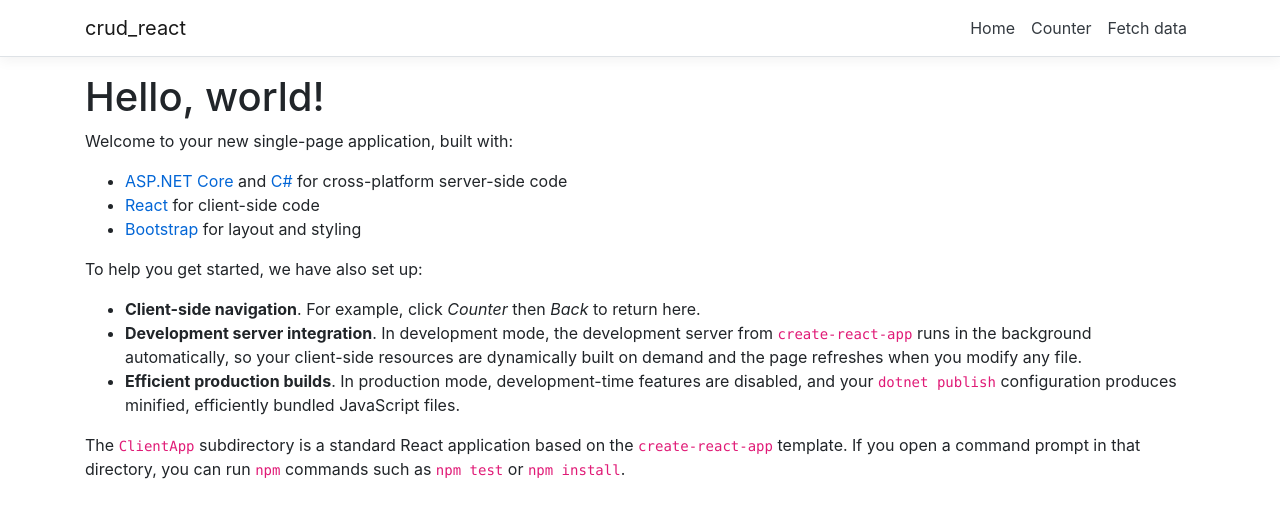
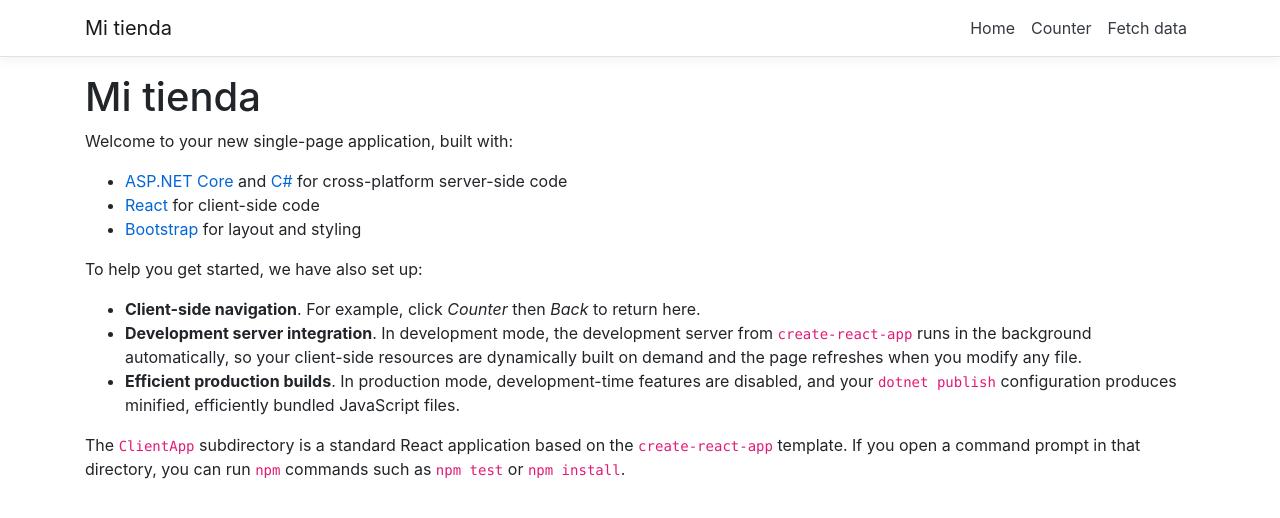
Before and after one commit to robingiraldo123/proyect-dotnet, a React (Create React App) app in the folder ClientApp/: page / in a window 1280 px wide. Shown: the top 518 px of the page. Built offline with nearby package versions, Linux system fonts and the light colour scheme.

Commit message:
cambiando nombre y título

```diff
--- a/ClientApp/public/index.html
+++ b/ClientApp/public/index.html
@@ -20,11 +20,11 @@
       work correctly both with client-side routing and a non-root public URL.
       Learn how to configure a non-root public URL by running `npm run build`.
     -->
-    <title>crud_react</title>
+    <title>Mi tienda</title>
   </head>
   <body>
     <noscript>
-      You need to enable JavaScript to run this app.
+      You need to enable JavaScript to run this app 2.
     </noscript>
     <div id="root"></div>
     <!--
--- a/ClientApp/src/components/Home.js
+++ b/ClientApp/src/components/Home.js
@@ -6,7 +6,7 @@
   render () {
     return (
       <div>
-        <h1>Hello, world!</h1>
+        <h1>Mi tienda</h1>
         <p>Welcome to your new single-page application, built with:</p>
         <ul>
           <li><a href='https://get.asp.net/'>ASP.NET Core</a> and <a href='https://msdn.microsoft.com/en-us/library/67ef8sbd.aspx'>C#</a> for cross-platform server-side code</li>
--- a/ClientApp/src/components/NavMenu.js
+++ b/ClientApp/src/components/NavMenu.js
@@ -26,7 +26,7 @@
       <header>
         <Navbar className="navbar-expand-sm navbar-toggleable-sm ng-white border-bottom box-shadow mb-3" light>
           <Container>
-            <NavbarBrand tag={Link} to="/">crud_react</NavbarBrand>
+            <NavbarBrand tag={Link} to="/">Mi tienda</NavbarBrand>
             <NavbarToggler onClick={this.toggleNavbar} className="mr-2" />
             <Collapse className="d-sm-inline-flex flex-sm-row-reverse" isOpen={!this.state.collapsed} navbar>
               <ul className="navbar-nav flex-grow">
```
Also changed, not shown: 2 other files (tests, documents, lock files or other folders).
